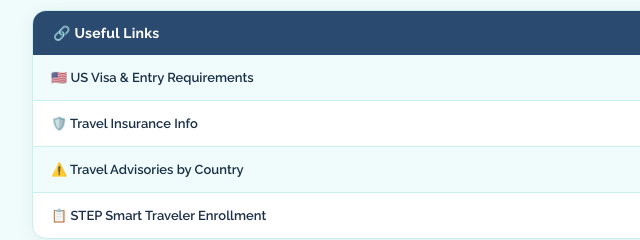
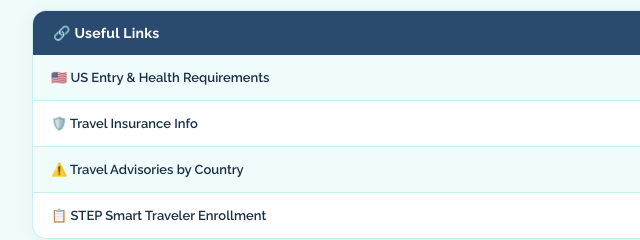
Before and after one commit to katiejehenson/VAST365-YogaTrip_Checklist, a plain HTML site: page index.html in a window 1280 px wide. Shown: the part 2469-2709 px from the top of the page, 248-888 px from the left. Drawn offline with Linux system fonts and the light colour scheme.

Commit message:
Update index.html
updated visa link

```diff
--- a/index.html
+++ b/index.html
@@ -609,7 +609,7 @@
   <!-- USEFUL LINKS -->
   <div class="links-section">
     <div class="links-header"><h2>🔗 Useful Links</h2></div>
-    <div class="link-row"><span class="link-name">🇺🇸 US Visa & Entry Requirements</span><a class="link-btn" href="https://travel.state.gov/content/travel/en/us-visas.html" target="_blank">Visit →</a></div>
+    <div class="link-row"><span class="link-name">🇺🇸 US Entry & Health Requirements</span><a class="link-btn" href="https://travel.state.gov/en/international-travel.html" target="_blank">Visit →</a></div>
     <div class="link-row"><span class="link-name">🛡️ Travel Insurance Info</span><a class="link-btn" href="https://travel.state.gov/content/travel/en/international-travel/before-you-go/your-health-abroad/Insurance_Coverage_Overseas.html" target="_blank">Visit →</a></div>
     <div class="link-row"><span class="link-name">⚠️ Travel Advisories by Country</span><a class="link-btn" href="https://travel.state.gov/content/travel/en/traveladvisories/traveladvisories.html/" target="_blank">Visit →</a></div>
     <div class="link-row"><span class="link-name">📋 STEP Smart Traveler Enrollment</span><a class="link-btn" href="https://step.state.gov/" target="_blank">Visit →</a></div>
```
